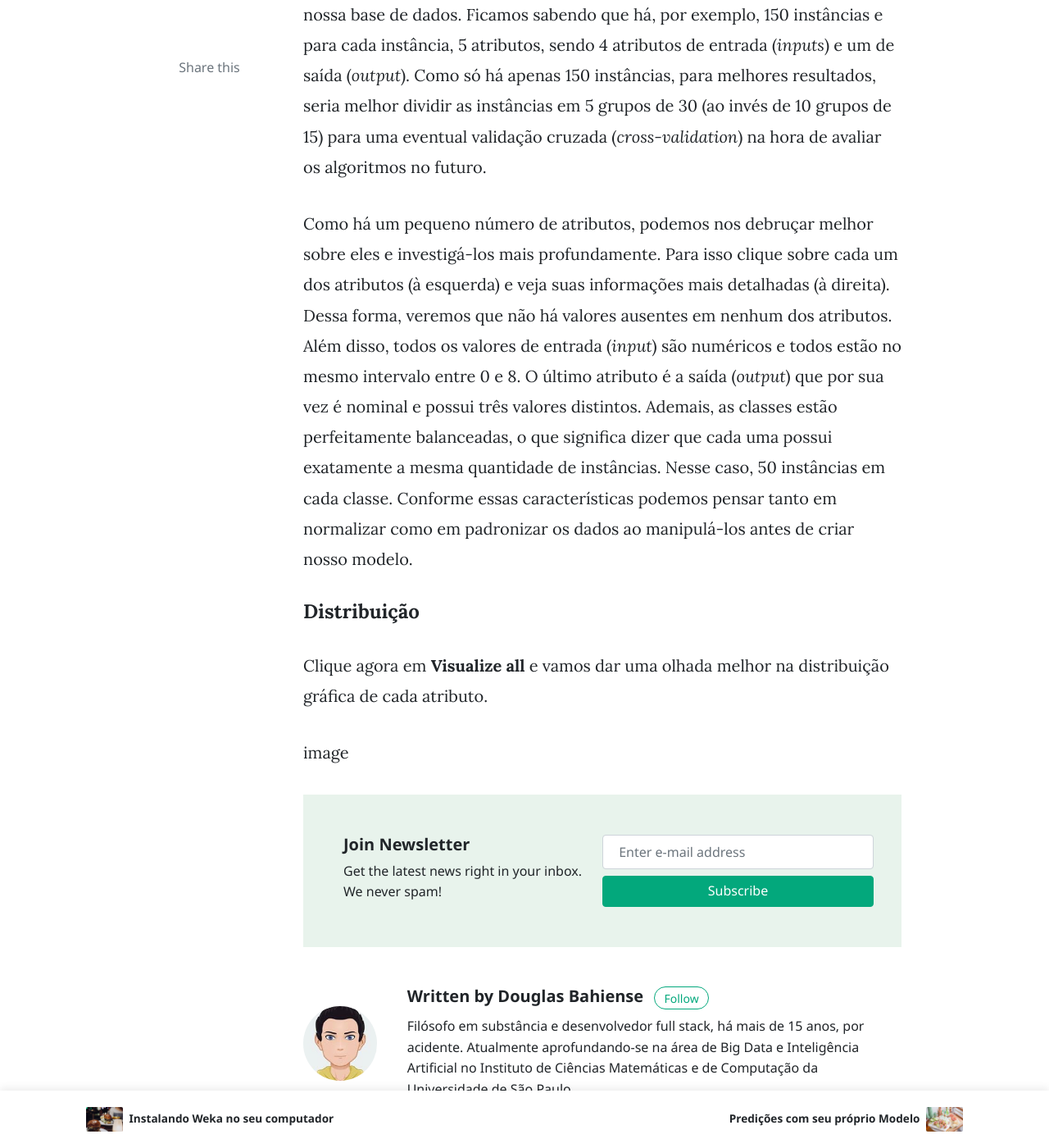
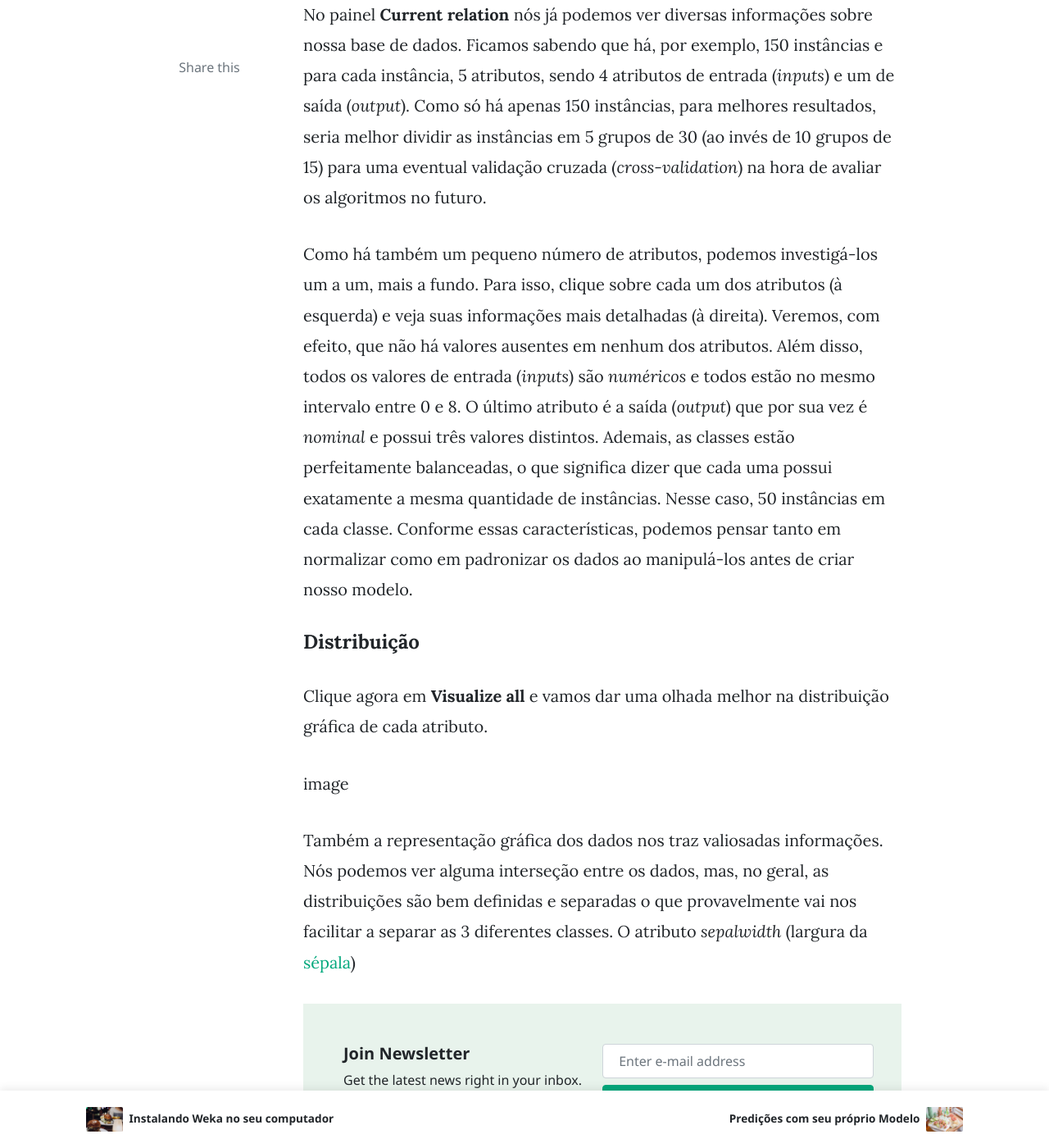
Before and after one commit to dbahiense/dbahiense.github.io, a Jekyll site: the page built from _posts/2021-04-29-multiclass-classification-with-weka.md, in a window 1280 px wide and 1400 px high, scrolled down 2230 px. Shown: the whole window at 82% size. Built offline with Jekyll 4.4.1, drawn with Linux system fonts in a browser that asks for light colours; nearby versions of some CDN libraries; comment, search, counter and statistics services are not loaded; some of the changed text lies outside the part shown.

Commit message:
edit post

```diff
--- a/_posts/2021-04-29-multiclass-classification-with-weka.md
+++ b/_posts/2021-04-29-multiclass-classification-with-weka.md
@@ -4,17 +4,18 @@
 categories: [classificação, multiclasse, weka, tutorial]
 image: assets/images/2.jpg
 ---
-Nessa postagem, vamos realizar nosso primeiro projeto de classificação multiclasse utilizando o Weka. Caso ainda não tenha feito, talvez você queira ler antes o artigo onde eu falo [como instalar e iniciar o Weka pela primeira vez](https://bahien.se/install-weka). Pode ir lá primeiro. Estarei esperando por aqui. Mas caso você já tenha lido o artigo supracitado, basta seguir adiante.
+Nessa postagem, vamos realizar nosso primeiro projeto de classificação multiclasse utilizando o Weka. Caso ainda não tenha feito, talvez você queira ler antes o artigo onde eu falo [como instalar e iniciar o Weka pela primeira vez](https://ml.bahien.se/install-weka). Pode ir lá primeiro. Estarei esperando por aqui. Caso você já tenha lido o artigo supracitado, basta seguir adiante.
 
-O passo-a-passo aqui apresentado poderá ser usado como base para todos os demais projetos que você queira realizar com a ferramenta. Em geral, faremos praticamente sempre o seguinte:
+O passo-a-passo aqui apresentado poderá ser usado como base para quase todos os demais projetos que você queira realizar com a ferramenta. Em geral, faremos praticamente sempre o seguinte:
 
   1. carregar os dados,
   2. analisar os dados,
-  3. empregar os algoritmos mais adequados conforme os dados disponíveis,
-  4. avaliar os resultados de cada algoritmo empregado,
-  5. apresentar os resultados finais.
+  3. manipular os dados,
+  4. empregar os algoritmos mais adequados conforme os dados disponíveis,
+  5. avaliar os resultados de cada algoritmo empregado,
+  6. apresentar os resultados finais.
 
-Então, vamos à diversão e com o Weka já aberto clique em  **Explorer**.
+Vamos, então, à diversão e, com o Weka já aberto, clique em  **Explorer**.
 
 image
 
@@ -31,11 +32,13 @@
 Com os dados carregados no Explorer, a melhor coisa a se fazer primeiramente é dar uma olhada em geral no que temos à disposição antes de se começar a modelar algo de súbito. Deve-se analisar como se apresenta a distribuição dos dados para cada atributo e a relação intrínseca entre os próprios atributos. Dessa forma, vislumbramos a melhor maneira de preparar/corrigir os dados e também podemos decidir melhor (e com a prática isso vai se tornando cada vez mais instantâneo) quais os modelos e técnicas específicas a se utilizar para cada caso específico.
 
 #### Estatísticas
-No painel *Current relation* nós já podemos ver diversas informações sobre nossa base de dados. Ficamos sabendo que há, por exemplo, 150 instâncias e para cada instância, 5 atributos, sendo 4 atributos de entrada (*inputs*) e um de saída (*output*). Como só há apenas 150 instâncias, para melhores resultados, seria melhor dividir as instâncias em 5 grupos de 30 (ao invés de 10 grupos de 15) para uma eventual validação cruzada (*cross-validation*) na hora de avaliar os algoritmos no futuro.
+No painel **Current relation** nós já podemos ver diversas informações sobre nossa base de dados. Ficamos sabendo que há, por exemplo, 150 instâncias e para cada instância, 5 atributos, sendo 4 atributos de entrada (*inputs*) e um de saída (*output*). Como só há apenas 150 instâncias, para melhores resultados, seria melhor dividir as instâncias em 5 grupos de 30 (ao invés de 10 grupos de 15) para uma eventual validação cruzada (*cross-validation*) na hora de avaliar os algoritmos no futuro.
 
-Como há um pequeno número de atributos, podemos nos debruçar melhor sobre eles e investigá-los mais profundamente. Para isso clique sobre cada um dos atributos (à esquerda) e veja suas informações mais detalhadas (à direita). Dessa forma, veremos que não há valores ausentes em nenhum dos atributos. Além disso, todos os valores de entrada (*input*) são numéricos e todos estão no mesmo intervalo entre 0 e 8. O último atributo é a saída (*output*) que por sua vez é nominal e possui três valores distintos. Ademais, as classes estão perfeitamente balanceadas, o que significa dizer que cada uma possui exatamente a mesma quantidade de instâncias. Nesse caso, 50 instâncias em cada classe. Conforme essas características podemos pensar tanto em normalizar como em padronizar os dados ao manipulá-los antes de criar nosso modelo.
+Como há também um pequeno número de atributos, podemos investigá-los um a um, mais a fundo. Para isso, clique sobre cada um dos atributos (à esquerda) e veja suas informações mais detalhadas (à direita). Veremos, com efeito, que não há valores ausentes em nenhum dos atributos. Além disso, todos os valores de entrada (*inputs*) são *numéricos* e todos estão no mesmo intervalo entre 0 e 8. O último atributo é a saída (*output*) que por sua vez é *nominal* e possui três valores distintos. Ademais, as classes estão perfeitamente balanceadas, o que significa dizer que cada uma possui exatamente a mesma quantidade de instâncias. Nesse caso, 50 instâncias em cada classe. Conforme essas características, podemos pensar tanto em normalizar como em padronizar os dados ao manipulá-los antes de criar nosso modelo.
 
 #### Distribuição
 Clique agora em **Visualize all** e vamos dar uma olhada melhor na distribuição gráfica de cada atributo.
 
 image
+
+Também a representação gráfica dos dados nos traz valiosadas informações. Nós podemos ver alguma interseção entre os dados, mas, no geral, as distribuições são bem definidas e separadas o que provavelmente vai nos facilitar a separar as 3 diferentes classes. O atributo *sepalwidth* (largura da [sépala](https://pt.wikipedia.org/wiki/S%C3%A9pala))
```
Also changed, not shown: other parts of _posts/2021-04-29-multiclass-classification-with-weka.md (+1 -1 lines).
